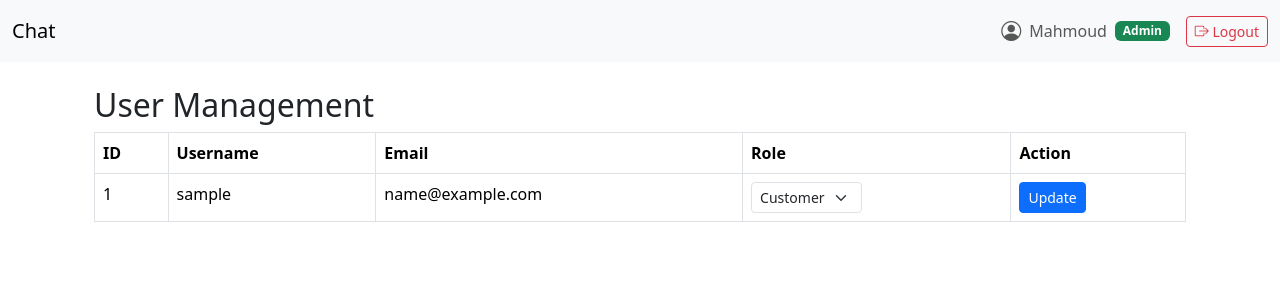
After one commit to MahmoudAbuelhasaan/chat_with_db_langchain, a Flask app: template app/templates/admin/users_manage.html in a window 1280 px wide. The commit adds this page. Shown: the top 300 px of the page. Run offline with Flask 3, Linux system fonts and the light colour scheme; the template is opened without the code that fills it: values that come from a table or form of the project are taken from there, others are empty; parts of the project's set-up code (start-up, migrations or seed data) failed here and were passed over.

Commit message:
add admin dashboard & user role

```diff
--- a/app/__init__.py
+++ b/app/__init__.py
@@ -28,6 +28,8 @@ def create_app(config_class=Config):
 
     from app.chat import bp as chat_bp
     app.register_blueprint(chat_bp)
+    from app.admin import bp as admin_bp
+    app.register_blueprint(admin_bp)
     from app.commands.seeds import seed_db
     app.cli.add_command(seed_db)
 
--- a/app/chat/routes.py
+++ b/app/chat/routes.py
@@ -13,9 +13,8 @@ def chat():
 @socketio.on('message')
 @login_required
 def handle_message(data):
+    user_role = current_user.role
     user_message = data['message']
-    agent = intialize_sql_agent()
+    agent = intialize_sql_agent(user_role)
     response = agent.invoke({'input':user_message})
-    # print(f"User: {user_message}")
-    # print(f"Agent: {response}")
     socketio.emit('response', {'response': response['output']})
--- /dev/null
+++ b/app/templates/admin/users_manage.html
@@ -0,0 +1,40 @@
+{% extends 'base.html' %}
+
+{% block content %}
+<div class="container mt-4">
+    <h2>User Management</h2>
+    <table class="table table-bordered">
+        <thead>
+            <tr>
+                <th>ID</th>
+                <th>Username</th>
+                <th>Email</th>
+                <th>Role</th>
+                <th>Action</th>
+            </tr>
+        </thead>
+        <tbody>
+            {% for user in users %}
+            <tr>
+                <td>{{ user.id }}</td>
+                <td>{{ user.username }}</td>
+                <td>{{ user.email }}</td>
+                <td>
+                    <form method="POST" action="{{ url_for('admin.update_user_role') }}">
+                        <input type="hidden" name="user_id" value="{{ user.id }}">
+                        <select name="role" class="form-select form-select-sm d-inline w-auto">
+                            <option value="customer" {% if user.role == 'customer' %}selected{% endif %}>Customer</option>
+                            <option value="manager" {% if user.role == 'manager' %}selected{% endif %}>Manager</option>
+                            <option value="admin" {% if user.role == 'admin' %}selected{% endif %}>Admin</option>
+                        </select>
+                </td>
+                <td>
+                        <button type="submit" class="btn btn-primary btn-sm">Update</button>
+                    </form>
+                </td>
+            </tr>
+            {% endfor %}
+        </tbody>
+    </table>
+</div>
+{% endblock content %}
--- a/app/templates/base.html
+++ b/app/templates/base.html
@@ -19,7 +19,10 @@
 <body>
   <nav class="navbar navbar-expand-lg bg-body-tertiary">
     <div class="container-fluid">
-      <a class="navbar-brand" href="#">Chat</a>
+      <a class="navbar-brand" href="{{ url_for('chat.chat') }}">Chat</a>
+      {% if current_user.role == 'admin' %}
+        <a class="navbar-brand" href="{{ url_for('admin.dashboard') }}">Dashboard</a>
+      {% endif %}
       <button
         class="navbar-toggler"
         type="button"
```
Also changed, not shown: app/admin/__init__.py (added, +9 -0 lines), app/admin/routs.py (added, +40 -0 lines), app/chat/ai.py (+7 -1 lines), app/models.py (+2 -7 lines), app/templates/admin/dashboard.html (added, +36 -0 lines), config.py (+7 -0 lines), app.db.
